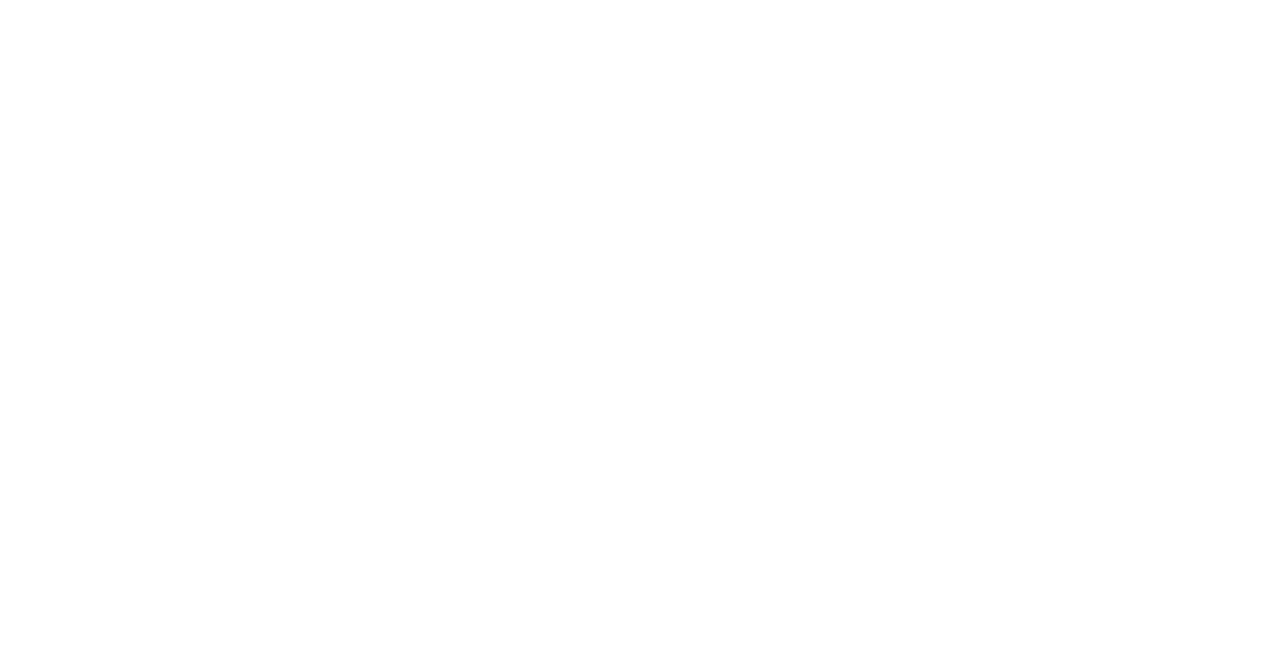
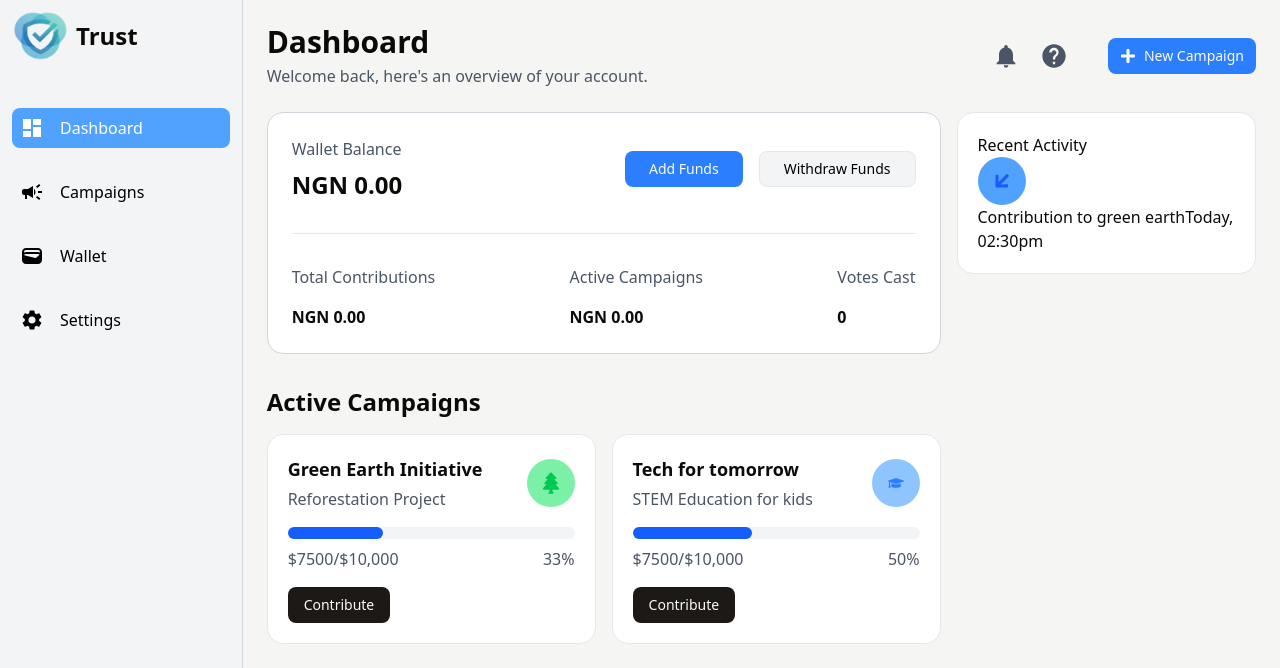
Before and after one commit to jerry-ac2/Trust, a React (Vite) app: page /dashboard in a window 1280 px wide. Before the commit this address had no page. Shown: the top 668 px of the page. Built offline with nearby package versions, Linux system fonts and the light colour scheme.

Commit message:
Dashboard build

```diff
--- a/src/App.tsx
+++ b/src/App.tsx
@@ -4,6 +4,10 @@
 import OtpVerify from "./pages/auth/otpVerify";
 import Welcome from "./pages/welcome";
 import { Routes, Route } from "react-router-dom";
+import Campaigns from "./pages/dashboard/campaigns";
+import Wallet from "./pages/dashboard/wallet";
+import Settings from "./pages/dashboard/settings";
+import HomeDashboard from "./pages/dashboard/Home";
 
 function App() {
   return (
@@ -12,6 +16,10 @@
       <Route path="/auth" element={<Auth />} />
       <Route path="/auth/otp-verify" element={<OtpVerify />} />
       <Route path="/auth/welcome" element={<Welcome />} />
+      <Route path="/dashboard" element={<HomeDashboard />} />
+      <Route path="/dashboard/campaigns" element={<Campaigns />} />
+      <Route path="/dashboard/wallet" element={<Wallet />} />
+      <Route path="/dashboard/settings" element={<Settings />} />
     </Routes>
   );
 }
--- /dev/null
+++ b/src/pages/dashboard/Home.tsx
@@ -0,0 +1,145 @@
+import { FaArrowUp, FaGraduationCap, FaPlus, FaTree } from "react-icons/fa";
+import { Button } from "../../components/ui/button";
+import Layout from "./layout";
+import { MdArrowDropDown, MdHelp, MdNotifications } from "react-icons/md";
+
+export default function HomeDashboard() {
+  return (
+    <Layout>
+      <div className="flex justify-between">
+        <div className="flex flex-col gap-1">
+          <h1 className="text-3xl font-bold">Dashboard</h1>
+          <p className="text-gray-600">
+            Welcome back, here's an overview of your account.
+          </p>
+        </div>
+        <div className="flex items-center gap-10">
+          <div className="flex text-gray-600 cursor-pointer gap-5">
+            <span>
+              <MdNotifications className="h-7 w-7" />
+            </span>
+            <span>
+              <MdHelp className="h-7 w-7" />
+            </span>
+          </div>
+          <Button className="bg-blue-500 px-6 cursor-pointer">
+            <FaPlus />
+            New Campaign
+          </Button>
+        </div>
+      </div>
+      <div className="flex gap-4 mt-6">
+        <div className="flex flex-col w-9/12 gap-8">
+          <div className="bg-white rounded-2xl border border-gray-300 flex flex-col gap-8 p-6">
+            {/* first card top */}
+            <div className="flex items-center justify-between">
+              {/* text on first card */}
+              <div className="flex flex-col gap-2">
+                <span className="text-md text-gray-600">Wallet Balance</span>
+                <span className="text-2xl font-bold">NGN 0.00</span>
+              </div>
+              {/* buttons on first card */}
+              <div className="flex gap-4">
+                <Button className="bg-blue-500 px-6 cursor-pointer">
+                  Add Funds
+                </Button>
+                <Button className="bg-gray-100 text-black border border-gray-200 px-6 cursor-pointer">
+                  Withdraw Funds
+                </Button>
+              </div>
+            </div>
+            <div className="w-full h-[.4px] bg-gray-200"></div>
+            {/* first card bottom */}
+            <div className="flex items-center justify-between">
+              <div className="flex flex-col gap-4">
+                <span className="text-md text-gray-600">
+                  Total Contributions
+                </span>
+                <span className="font-semibold">NGN 0.00</span>
+              </div>
+              <div className="flex flex-col gap-4">
+                <span className="text-md text-gray-600">Active Campaigns</span>
+                <span className="font-semibold">NGN 0.00</span>
+              </div>
+              <div className="flex flex-col gap-4">
+                <span className="text-md text-gray-600">Votes Cast</span>
+                <span className="font-semibold">0</span>
+              </div>
+            </div>
+          </div>
+          <div className="flex flex-col gap-4">
+            <h2 className="text-2xl font-semibold">Active Campaigns</h2>
+            <div className="flex gap-4">
+              <div className="bg-white w-full flex flex-col gap-4 border rounded-2xl border-gray-200 p-5">
+                <div className="flex items-center justify-between">
+                  <span className="flex flex-col gap-1">
+                    <span className="text-lg font-semibold">
+                      Green Earth Initiative
+                    </span>
+                    <span className="text-gray-600">Reforestation Project</span>
+                  </span>
+                  <span className="p-4 flex items-center justify-center w-12 h-12 bg-green-300 text-green-500 rounded-full">
+                    <FaTree className="h-7 w-7" />
+                  </span>
+                </div>
+                <div className="flex flex-col gap-2">
+                  <div className="h-3 w-full bg-gray-100 rounded-2xl">
+                    <div className="w-4/12 h-3 bg-blue-600 rounded-2xl"></div>
+                  </div>
+                  <div className="flex items-center text-gray-600 justify-between">
+                    <span>$7500/$10,000</span>
+                    <span>33%</span>
+                  </div>
+                </div>
+                <div>
+                  <Button>Contribute</Button>
+                </div>
+              </div>
+              <div className="bg-white w-full flex flex-col gap-4 border rounded-2xl border-gray-200 p-5">
+                <div className="flex items-center justify-between">
+                  <span className="flex flex-col gap-1">
+                    <span className="text-lg font-semibold">
+                      Tech for tomorrow
+                    </span>
+                    <span className="text-gray-600">
+                      STEM Education for kids
+                    </span>
+                  </span>
+                  <span className="p-4 flex items-center justify-center w-12 h-12 bg-blue-300 text-blue-500 rounded-full">
+                    <FaGraduationCap className="h-12 w-12" />
+                  </span>
+                </div>
+                <div className="flex flex-col gap-2">
+                  <div className="h-3 w-full bg-gray-100 rounded-2xl">
+                    <div className="w-5/12 h-3 bg-blue-600 rounded-2xl"></div>
+                  </div>
+                  <div className="flex items-center text-gray-600 justify-between">
+                    <span>$7500/$10,000</span>
+                    <span>50%</span>
+                  </div>
+                </div>
+                <div>
+                  <Button>Contribute</Button>
+                </div>
+              </div>
+            </div>
+          </div>
+        </div>
+        <div className="w-4/12">
+          <div className="bg-white rounded-2xl border border-gray-200 p-5">
+            <h2>Recent Activity</h2>
+            <div>
+              <span className="bg-blue-400 text-blue-600 w-12 h-12 rounded-full flex items-center justify-center">
+                <FaArrowUp className="rotate-225 h-5 w-5" />
+              </span>
+              <span>
+                <span>Contribution to green earth</span>
+                <span>Today, 02:30pm</span>
+              </span>
+            </div>
+          </div>
+        </div>
+      </div>
+    </Layout>
+  );
+}
--- /dev/null
+++ b/src/pages/dashboard/campaigns.tsx
@@ -0,0 +1,9 @@
+import Layout from "./layout";
+
+export default function Campaigns() {
+  return (
+    <Layout>
+      <h1>Campaigns</h1>
+    </Layout>
+  );
+}
--- /dev/null
+++ b/src/pages/dashboard/layout.tsx
@@ -0,0 +1,10 @@
+import Sidebar from "./sidebar";
+
+export default function Layout({ children }: { children: React.ReactNode }) {
+  return (
+    <div className="flex">
+      <Sidebar />
+      <div className="w-full p-6 bg-stone-100">{children}</div>
+    </div>
+  );
+}
--- /dev/null
+++ b/src/pages/dashboard/settings.tsx
@@ -0,0 +1,9 @@
+import Layout from "./layout";
+
+export default function Settings() {
+  return (
+    <Layout>
+      <h1>Settings</h1>
+    </Layout>
+  );
+}
--- /dev/null
+++ b/src/pages/dashboard/sidebar.tsx
@@ -0,0 +1,53 @@
+import { MdCampaign, MdDashboard, MdSettings, MdWallet } from "react-icons/md";
+import { Link } from "react-router-dom";
+import { useLocation } from "react-router-dom";
+
+const nav = [
+  {
+    name: "Dashboard",
+    href: "/dashboard",
+    icon: <MdDashboard className="w-6 h-6" />,
+  },
+  {
+    name: "Campaigns",
+    href: "/dashboard/campaigns",
+    icon: <MdCampaign className="w-6 h-6" />,
+  },
+  {
+    name: "Wallet",
+    href: "/dashboard/wallet",
+    icon: <MdWallet className="w-6 h-6" />,
+  },
+  {
+    name: "Settings",
+    href: "/dashboard/settings",
+    icon: <MdSettings className="w-6 h-6" />,
+  },
+];
+
+export default function Sidebar() {
+  //handle active route
+  const location = useLocation();
+  return (
+    <div className="flex flex-col  w-74 p-3 border-r border-gray-300 bg-gray-100 gap-12 h-svh">
+      <div className="flex items-center gap-2">
+        <img src="/logo.png" className="h-12 w-14" alt="logo" />
+        <span className="text-2xl font-bold">Trust</span>
+      </div>
+      <div className="flex flex-col w-full gap-6">
+        {nav.map((item) => (
+          <Link to={item.href} key={item.name}>
+            <div
+              className={`flex flex-row p-2 items-center gap-4 rounded-md ${
+                location.pathname == item.href && "bg-blue-400 text-white"
+              }`}
+            >
+              <span>{item.icon}</span>
+              <p className="text-md font-normal">{item.name}</p>
+            </div>
+          </Link>
+        ))}
+      </div>
+    </div>
+  );
+}
--- /dev/null
+++ b/src/pages/dashboard/wallet.tsx
@@ -0,0 +1,9 @@
+import Layout from "./layout";
+
+export default function Wallet() {
+  return (
+    <Layout>
+      <h1>Wallet</h1>
+    </Layout>
+  );
+}
--- a/src/pages/welcome.tsx
+++ b/src/pages/welcome.tsx
@@ -3,8 +3,10 @@
 import { MdVerifiedUser } from "react-icons/md";
 import { MdHowToVote } from "react-icons/md";
 import { Button } from "../components/ui/button";
+import { useNavigate } from "react-router-dom";
 
 export default function Welcome() {
+  const navigate = useNavigate();
   return (
     <div className="w-full overflow-x-hidden min-h-screen items-center justify-center bg-[#F2F5F8] flex flex-col">
       <div className="bg-white p-8 md:p-6 items-center justify-center rounded-[2.5rem] flex flex-col gap-8 w-full max-w-[990px] shadow-sm border border-gray-100">
@@ -31,7 +33,10 @@
             welcome={true}
           />
         </div>
-        <Button className="w-3/12 cursor-pointer rounded-3xl p-4 bg-blue-500">
+        <Button
+          className="w-3/12 cursor-pointer rounded-3xl p-4 bg-blue-500"
+          onClick={() => navigate("/dashboard")}
+        >
           Explore your dashboard
         </Button>
         <p className="underline">Learn more</p>
```
